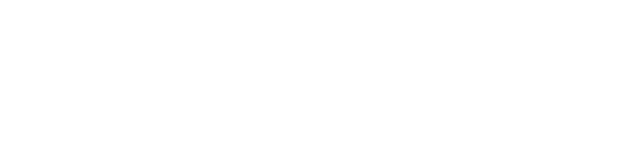
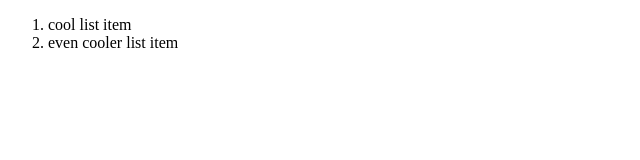
Before and after one commit to zjfong/eunoia, a plain HTML site: page index.html in a window 1280 px wide. Shown: the whole page, without its empty margins (0-640 px from the left). Drawn offline with Linux system fonts and the light colour scheme.

Commit message:
Adds content to readme and index.html

```diff
--- a/index.html
+++ b/index.html
@@ -7,6 +7,9 @@
   <link rel="stylesheet" href="">
 </head>
 <body>
-
+  <ol>
+    <li>cool list item</li>
+    <li>even cooler list item</li>
+  </ol>
 </body>
 </html>
```
Also changed, not shown: 1 other file.
